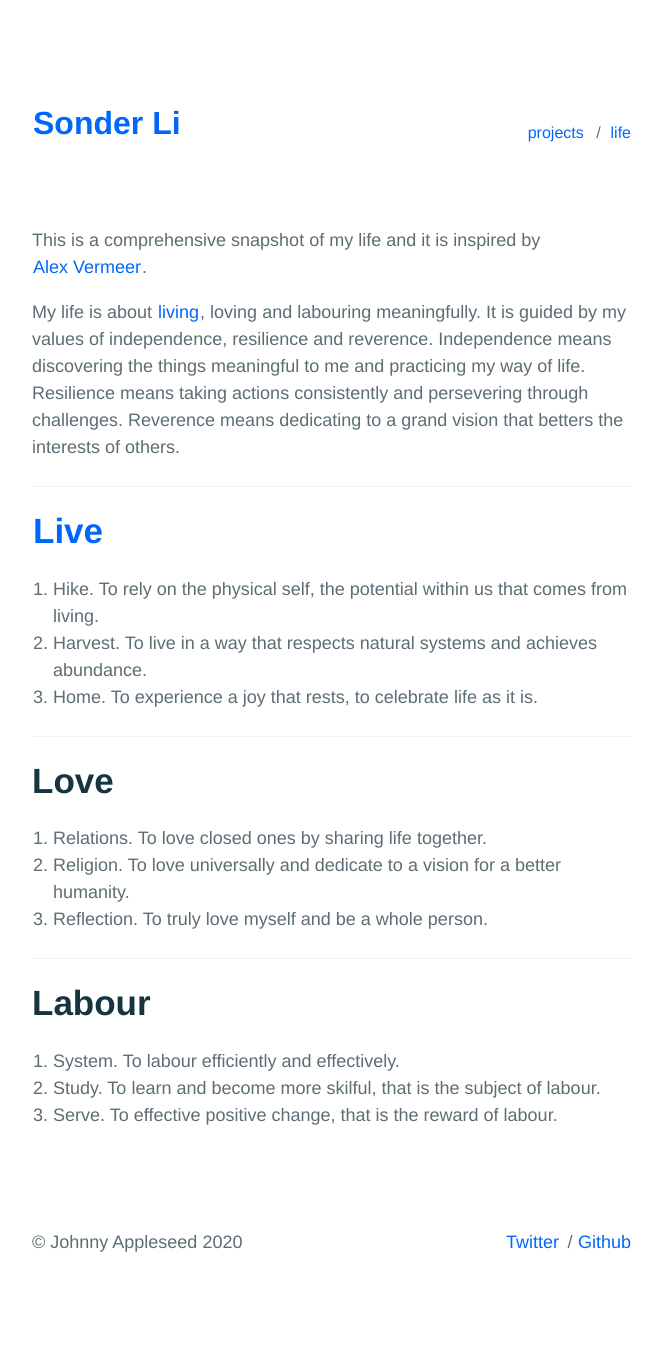
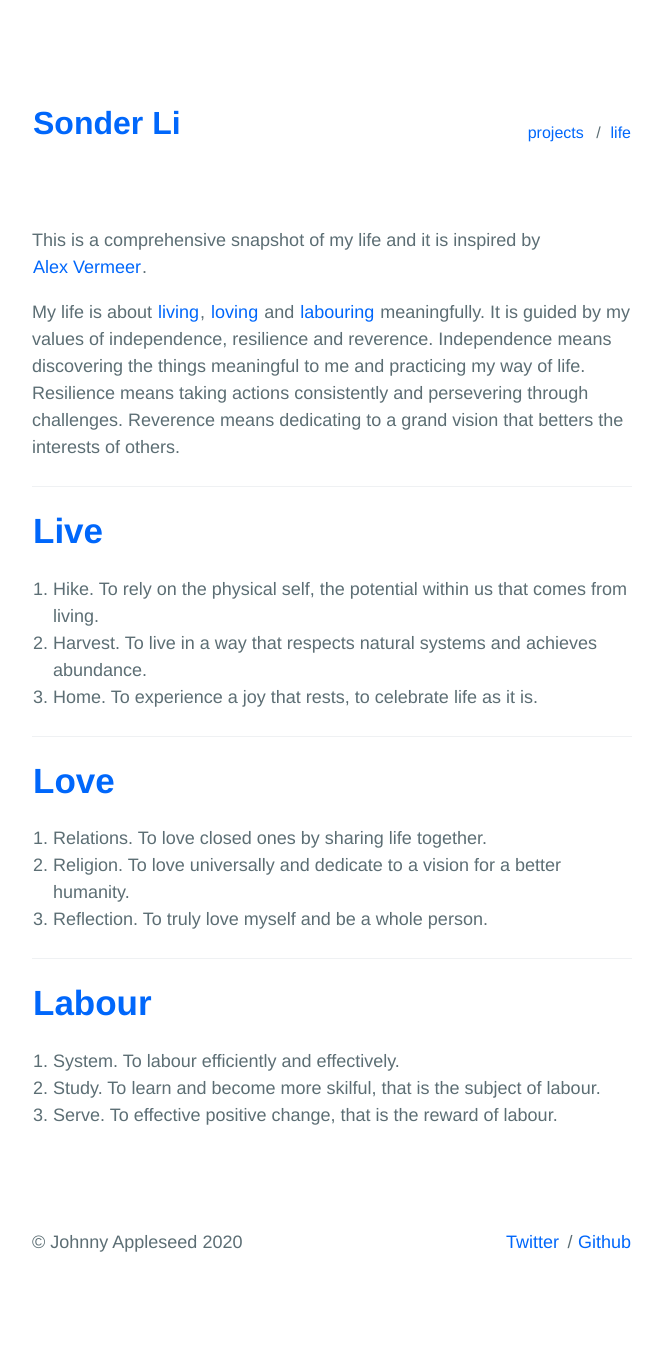
Before and after one commit to sumchuenli/sumchuenli.github.io, a Jekyll site: the page built from _pages/about.md, in a window 1280 px wide. Shown: the whole page, without its empty margins (308-971 px from the left). Built offline with Jekyll 4.4.1, drawn with Linux system fonts in a browser that asks for light colours.

Commit message:
fixing link to page css

```diff
--- a/_pages/about.md
+++ b/_pages/about.md
@@ -5,11 +5,11 @@ permalink: /life/
 
 This is a comprehensive snapshot of my life and it is inspired by [Alex Vermeer](https://alexvermeer.com/life-hacking/).
 
-My life is about <a href="#live">living</a>, loving and labouring meaningfully. It is guided by my values of independence, resilience and reverence. Independence means discovering the things meaningful to me and practicing my way of life. Resilience means taking actions consistently and persevering through challenges. Reverence means dedicating to a grand vision that betters the interests of others.
+My life is about <a href="#live">living</a>, <a href="#love">loving</a> and <a href="#labour">labouring</a> meaningfully. It is guided by my values of independence, resilience and reverence. Independence means discovering the things meaningful to me and practicing my way of life. Resilience means taking actions consistently and persevering through challenges. Reverence means dedicating to a grand vision that betters the interests of others.
 
 ----
 
-## <a id="live" class="no-nov">Live</a>
+## <a id="live" class="no-hov">Live</a>
 
 1.	Hike. To rely on the physical self, the potential within us that comes from living.
 2.	Harvest. To live in a way that respects natural systems and achieves abundance.
@@ -17,7 +17,7 @@ My life is about <a href="#live">living</a>, loving and labouring meaningfully.
 
 ----
 
-## Love
+## <a id="love" class="no-hov">Love</a>
 
 1.	Relations. To love closed ones by sharing life together.
 2.	Religion. To love universally and dedicate to a vision for a better humanity.
@@ -25,7 +25,7 @@ My life is about <a href="#live">living</a>, loving and labouring meaningfully.
 
 ----
 
-## Labour
+## <a id="labour" class="no-hov">Labour</a>
 
 1.	System. To labour efficiently and effectively.
 2.	Study. To learn and become more skilful, that is the subject of labour.
```
